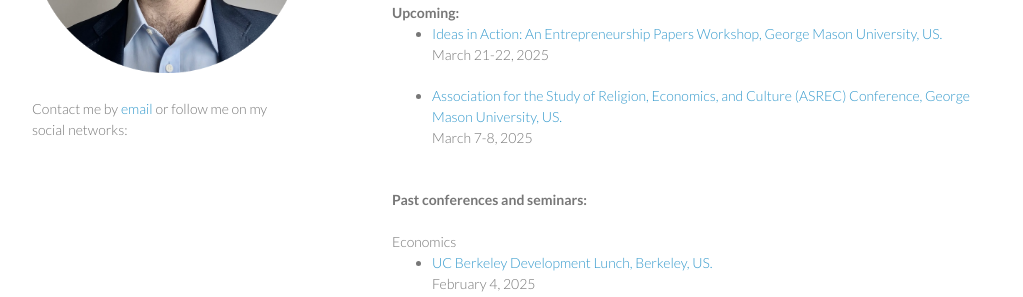
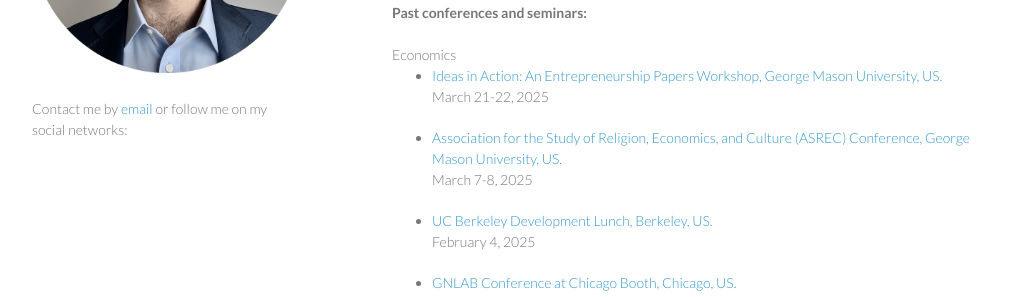
Before and after one commit to TimCejka/timcejka.github.io, a plain HTML site: page conferences.html in a window 1280 px wide. Shown: the part 499-796 px from the top of the page, without its empty margins (128-1151 px from the left). Drawn offline with Linux system fonts and the light colour scheme.

Commit message:
updated confs

```diff
--- a/conferences.html
+++ b/conferences.html
@@ -142,6 +142,7 @@
   </script>
   <br>
 
+<!--
 
 </a><b> Upcoming:</b> </h3>
 <br>
@@ -154,6 +155,7 @@
     March 7-8, 2025 </li>
 </ul>
 <br>
+-->
 
 
     </a><b> Past conferences and seminars:</b> </h3>
@@ -161,6 +163,14 @@
     <br>
       </a>Economics</h4>
     <br>
+    <ul>
+      <li> <a href="https://www.theihs.org/academic-programs/graduate-programs/?modal-id=modal-25327"> Ideas in Action: An Entrepreneurship Papers Workshop, George Mason University, US. </a><br>
+      March 21-22, 2025 </li>
+    </ul>
+    <ul>
+      <li> <a href="http://www.asrec.org/web-archive/"> Association for the Study of Religion, Economics, and Culture (ASREC) Conference, George Mason University, US. </a><br>
+        March 7-8, 2025 </li>
+    </ul>
     <ul>
       <li> <a href="https://www.econ.berkeley.edu/events/seminars"> UC Berkeley Development Lunch, Berkeley, US. </a><br>
         February 4, 2025 </li>
```
